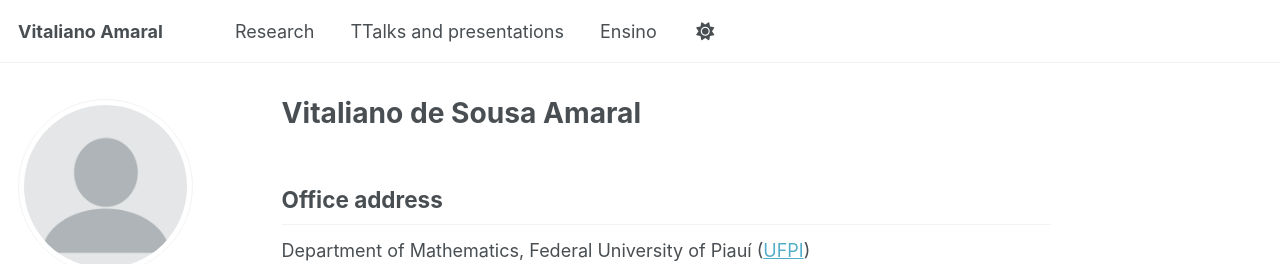
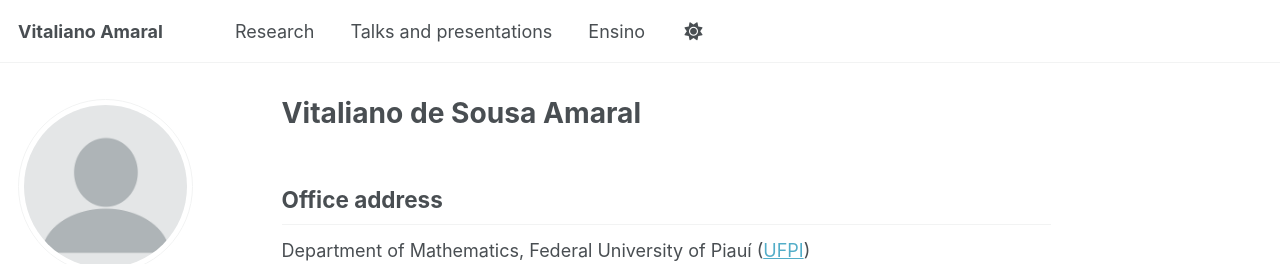
Before and after one commit to vitalianoamaral/vitalianoamaral.github.io, a Jekyll site: the page built from _pages/about.md, in a window 1280 px wide. Shown: the top 264 px of the page. Built offline with Jekyll 4.4.1, drawn with Linux system fonts in a browser that asks for light colours; some web fonts are replaced.

Commit message:
Update navigation.yml

```diff
--- a/_data/navigation.yml
+++ b/_data/navigation.yml
@@ -11,8 +11,8 @@ main:
   - title: "Research"
     url: /research/
 
-  - title: "TTalks and presentations"
-    url: /talks/
+  - title: "Talks and presentations"
+    url: /talksandpresentations/
 
   #- title: "Teaching"
   #  url: /teaching/
```
